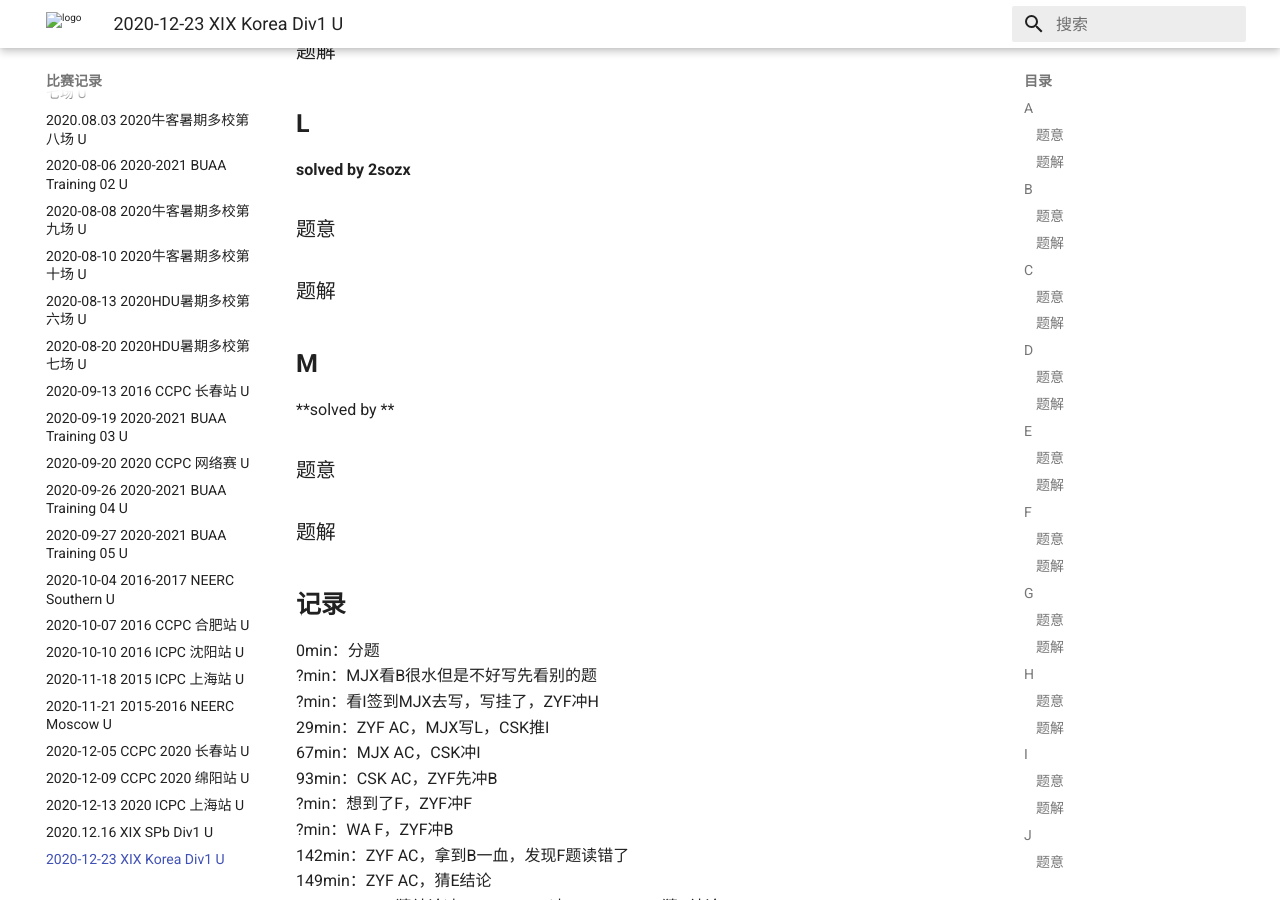
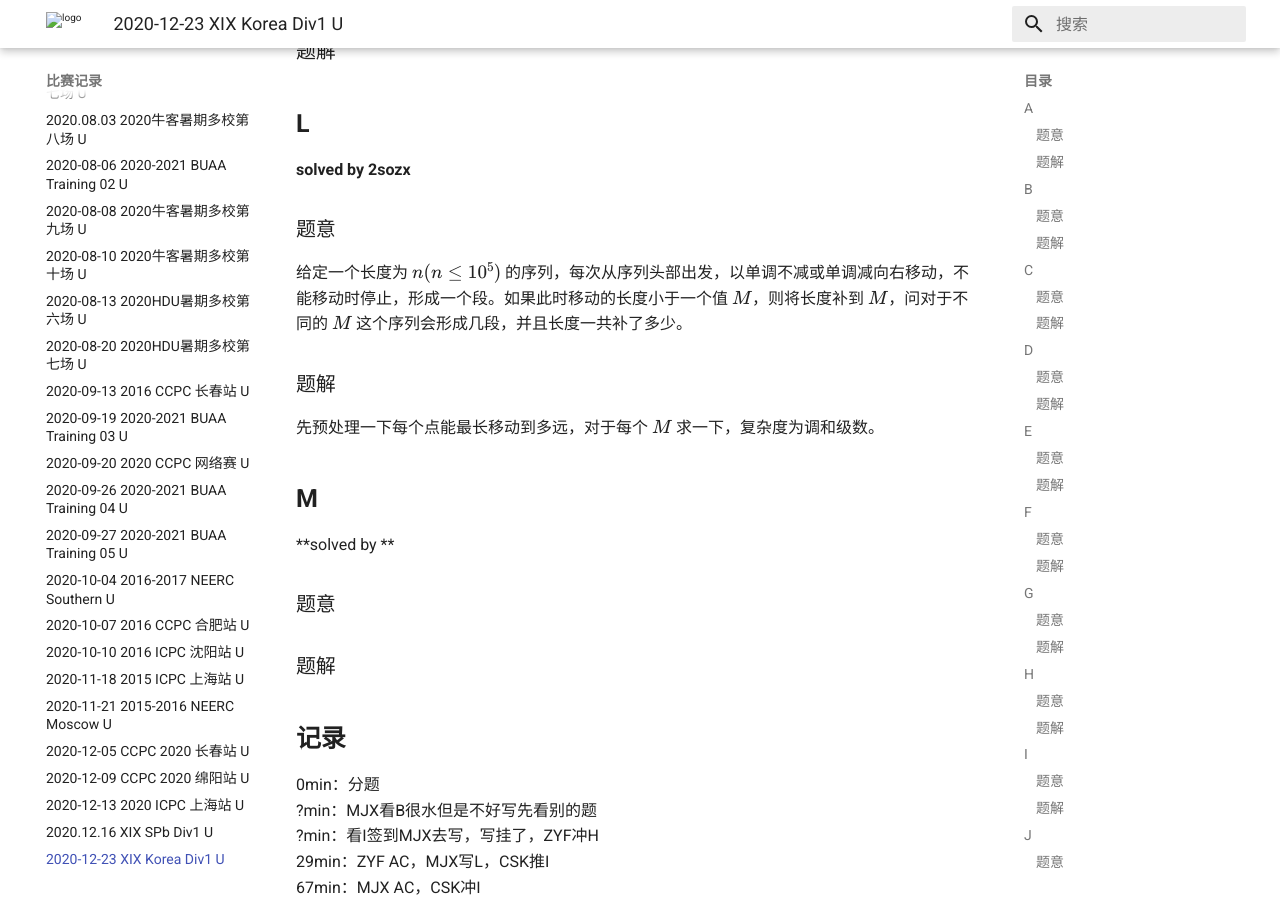
Before and after one commit to Kaguya-samaWannaMeAC/kaguya-samawannameac.github.io, an MkDocs documentation site: the page built from docs/contest/2020-12-23 XIX Korea Div1.md, in a window 1280 px wide and 900 px high, scrolled down 2917 px. Built offline with MkDocs 1.6.1 and Material for MkDocs 9.7.7, drawn with Linux system fonts in a browser that asks for light colours; formulas are drawn with MathJax 3.

Commit message:
Update 2020-12-23 XIX Korea Div1.md

```diff
--- a/docs/contest/2020-12-23 XIX Korea Div1.md
+++ b/docs/contest/2020-12-23 XIX Korea Div1.md
@@ -142,11 +142,11 @@
 
 ### 题意
 
-
+给定一个长度为 $n(n\le10^5)$ 的序列，每次从序列头部出发，以单调不减或单调减向右移动，不能移动时停止，形成一个段。如果此时移动的长度小于一个值 $M$，则将长度补到 $M$，问对于不同的 $M$ 这个序列会形成几段，并且长度一共补了多少。
 
 ### 题解
 
-
+先预处理一下每个点能最长移动到多远，对于每个 $M$ 求一下，复杂度为调和级数。
 
 ## **M**
 
```
